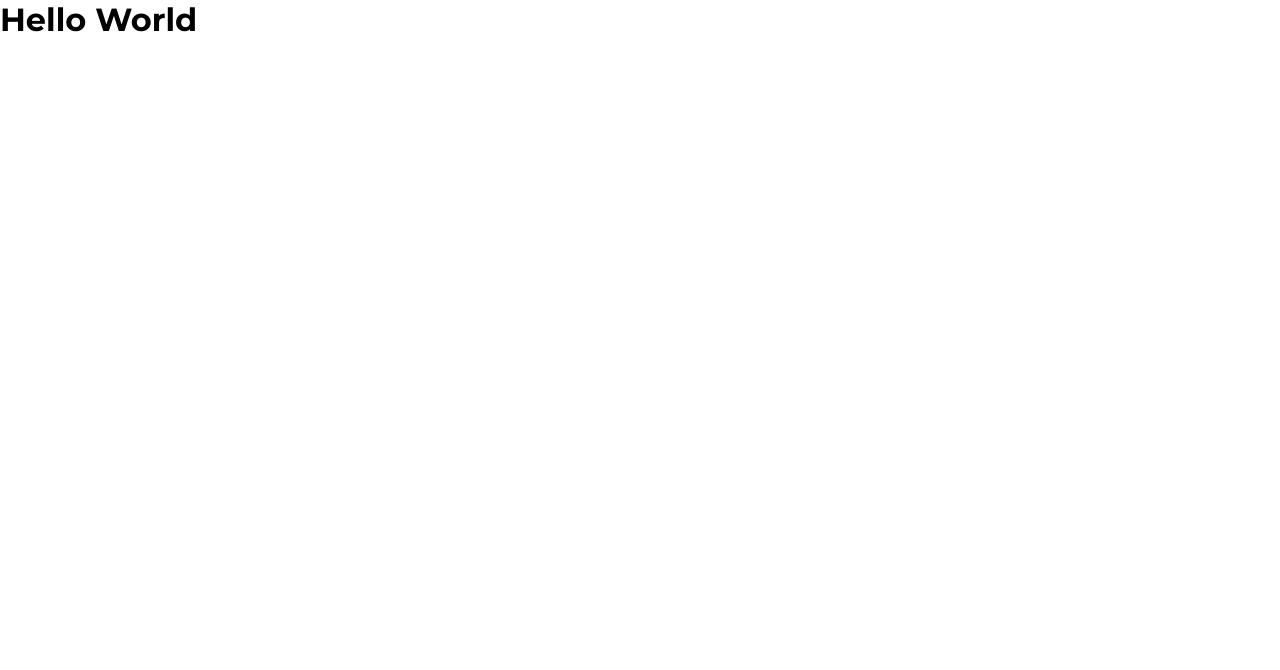
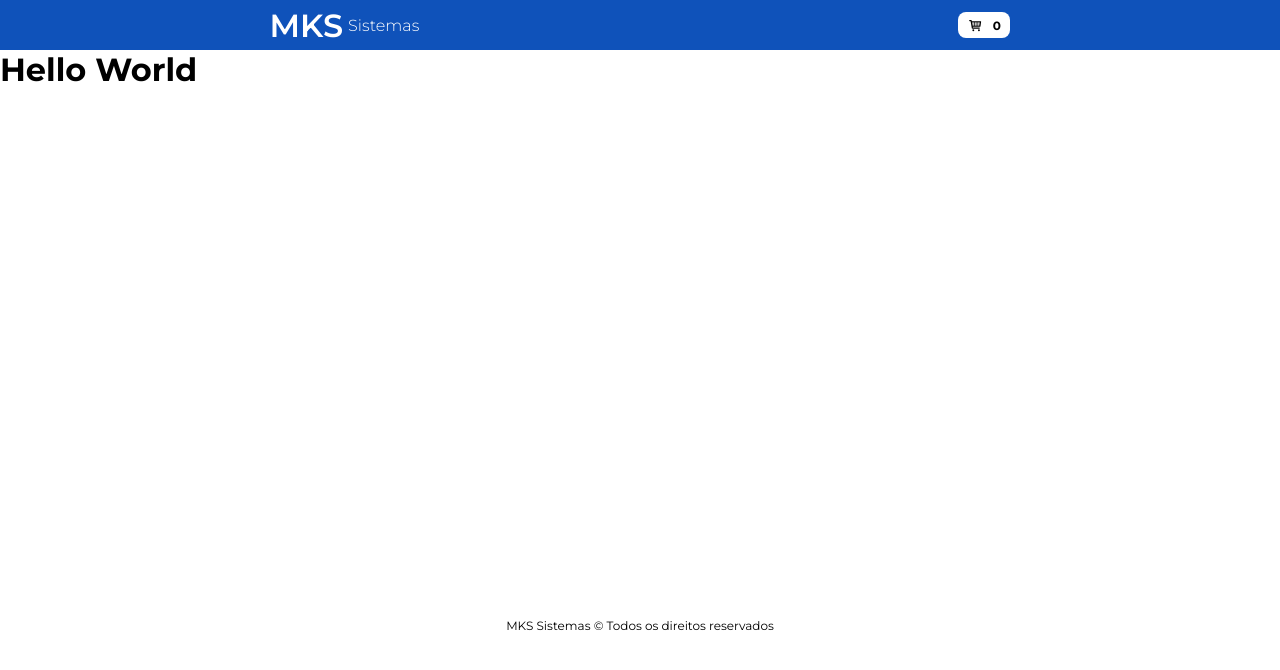
Before and after one commit to guferreira1/mks-test, a Next.js app: page / in a window 1280 px wide. Shown: the top 670 px of the page. Built offline with nearby package versions, Linux system fonts and the light colour scheme.

Commit message:
feat: add Footer Component and Layout

```diff
--- /dev/null
+++ b/components/footer/FooterComponent.tsx
@@ -0,0 +1,11 @@
+import { FooterStyle } from "./FooterStyles";
+
+const Footer = () => {
+  return (
+    <FooterStyle>
+      <p>MKS Sistemas © Todos os direitos reservados</p>
+    </FooterStyle>
+  );
+};
+
+export default Footer;
--- /dev/null
+++ b/components/footer/FooterStyles.ts
@@ -0,0 +1,17 @@
+import styled from "styled-components";
+import Colors from "../../themes/themeColors";
+
+export const FooterStyle = styled.footer`
+  display: flex;
+  align-items: center;
+  justify-content: center;
+  margin: 0 auto;
+  padding: 8px 0;
+
+  p {
+    font-size: 0.75rem;
+    line-height: 0.9375rem;
+    font-weight: 400;
+    color: ${Colors.black};
+  }
+`;
--- /dev/null
+++ b/components/layout/Layout.tsx
@@ -0,0 +1,20 @@
+import { ReactNode } from "react";
+import Footer from "../footer/FooterComponent";
+import HeaderComponent from "../header/HeaderComponent";
+import { MainContainer } from "./LeyoutStyles";
+
+interface iLayoutProps {
+  children: ReactNode;
+}
+
+const Layout = ({ children }: iLayoutProps) => {
+  return (
+    <>
+      <HeaderComponent />
+      <MainContainer>{children}</MainContainer>
+      <Footer />
+    </>
+  );
+};
+
+export default Layout;
--- /dev/null
+++ b/components/layout/LeyoutStyles.ts
@@ -0,0 +1,5 @@
+import styled from "styled-components";
+
+export const MainContainer = styled.main`
+  min-height: 70vh;
+`;
--- a/pages/_app.tsx
+++ b/pages/_app.tsx
@@ -1,6 +1,12 @@
-import '../styles/globals.css'
-import type { AppProps } from 'next/app'
+import "../styles/globals.css";
+import type { AppProps } from "next/app";
+import Layout from "../components/layout/Layout";
 
-export default function App({ Component, pageProps }: AppProps) {
-  return <Component {...pageProps} />
-}
+const App = ({ Component, pageProps }: AppProps) => {
+  return (
+    <Layout>
+      <Component {...pageProps} />
+    </Layout>
+  );
+};
+export default App;
--- a/themes/themeColors.ts
+++ b/themes/themeColors.ts
@@ -1,4 +1,4 @@
-export const Colors = {
+const Colors = {
   primary: "#0F52BA",
   black: "#000000",
   gray1: "#373737",
@@ -8,3 +8,4 @@ export const Colors = {
     white: "#FFFFFF",
   },
 };
+export default Colors;
```
Also changed, not shown: pages/index.tsx (+9 -7 lines).
